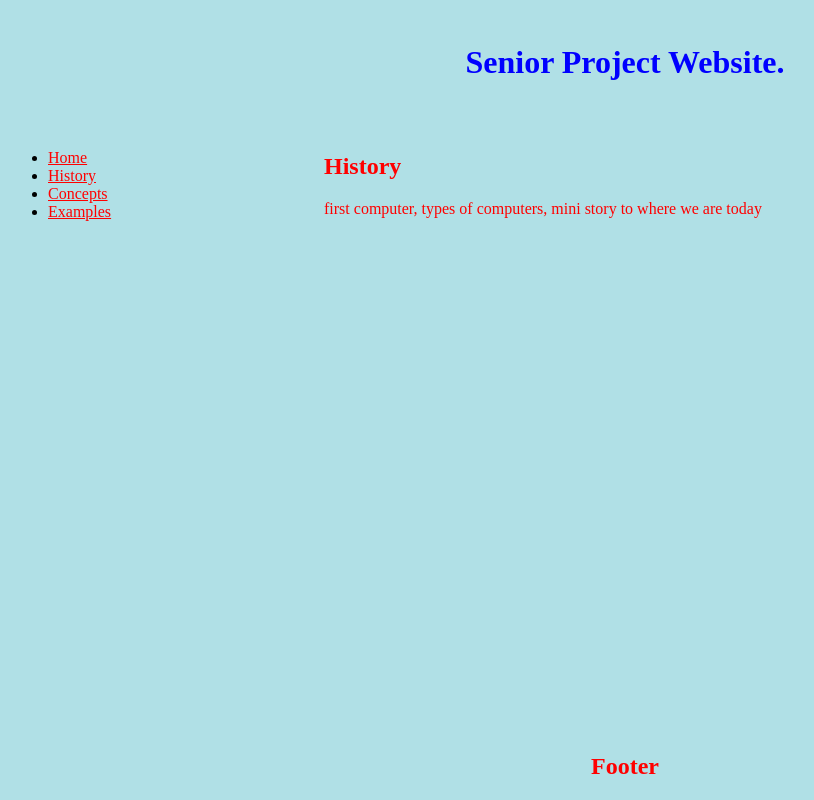
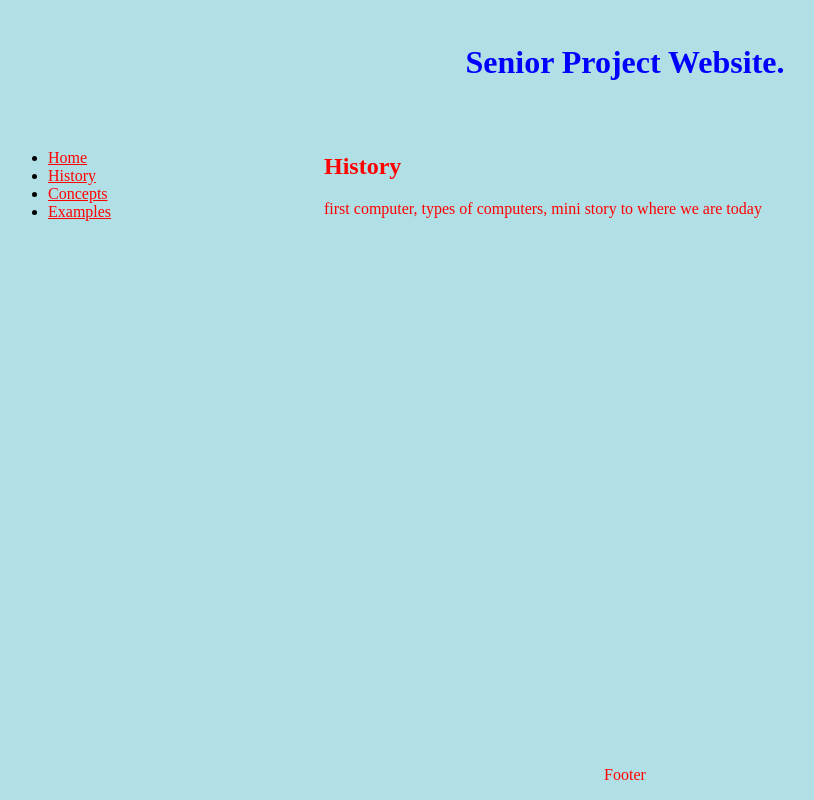
Before and after one commit to wyntermindnich/SeniorProject.github.io, a plain HTML site: page one.html in a window 1280 px wide. Shown: the whole page, without its empty margins (15-829 px from the left). Drawn offline with Linux system fonts and the light colour scheme.

Commit message:
Update one.html

```diff
--- a/one.html
+++ b/one.html
@@ -24,15 +24,13 @@
 
 		<!-- content of page -->
 		<div class="main">
-		<h2>
-			History
-		</h2>
+		<h2> History </h2>
 			<p> first computer, types of computers, mini story to where we are today </p>
 		</div>
 
 		<!--footer-->
 		<div class="footer">
-                <h2>Footer</h2>
+                <p>Footer</p>
                 </div>
 	</body>
 
```
